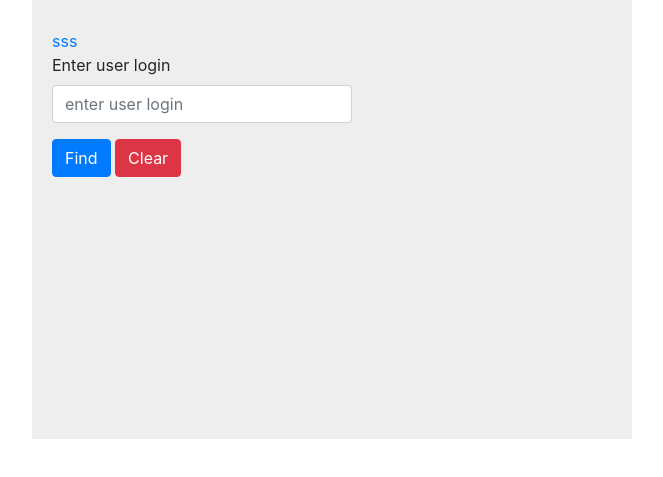
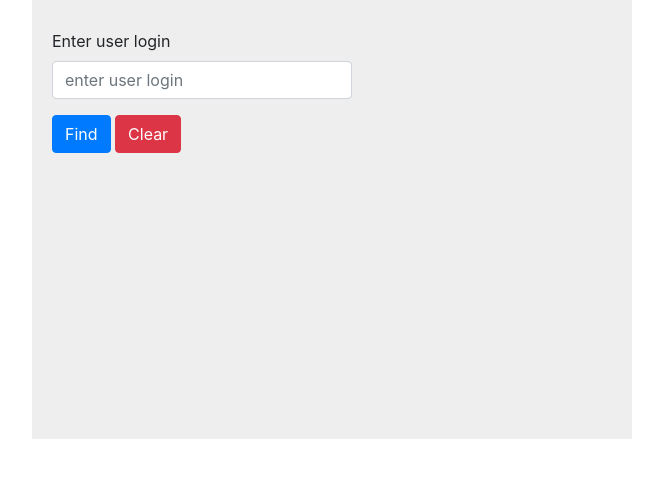
Before and after one commit to andrzej-stasinski/github-user-finder-and-repos, a plain HTML site: page index.html in a window 1280 px wide. Shown: the part 81-558 px from the top of the page, without its empty margins (308-971 px from the left). Drawn offline with nearby package versions, Linux system fonts and the light colour scheme.

Commit message:
delete some mistakes

```diff
--- a/index.html
+++ b/index.html
@@ -16,8 +16,6 @@
     <div id="container">
         <h2>Github user finder & repositories</h2>
         <br>
-        <a href="https://www.google.pl/" target="_balnk">sss</a>
-
         <form id="form">
             <!-- <input type="text" name='field'> -->
             <div class="form-group">
```
Also changed, not shown: script.js (line endings or trailing spaces).
